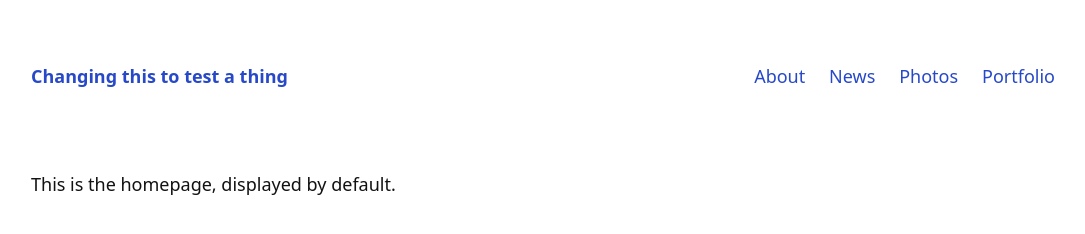
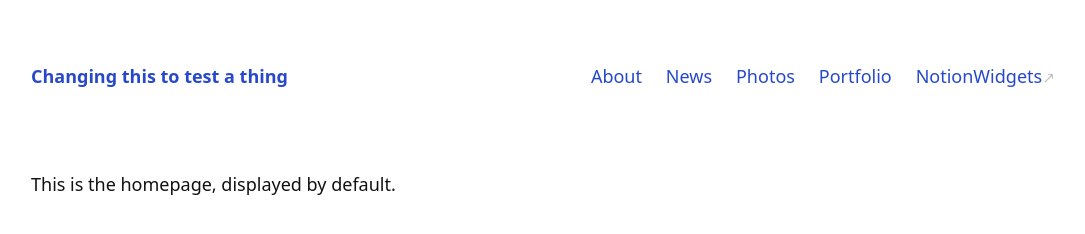
Before and after one commit to AlbusNoir/albusnoir.github.io, a plain HTML site: page index.html in a window 1280 px wide. Shown: the whole page, without its empty margins (97-1182 px from the left). Drawn offline with Linux system fonts and the light colour scheme.

Commit message:
Update index.html

```diff
--- a/index.html
+++ b/index.html
@@ -30,6 +30,7 @@
         <a href="#news">News</a>
         <a href="#photos">Photos</a>
         <a href="#portfolio">Portfolio</a>
+        <a href="https://albusnoir.github.io/NotionWidgets/">NotionWidgets</a>
       </nav>
     </header>
 
```
